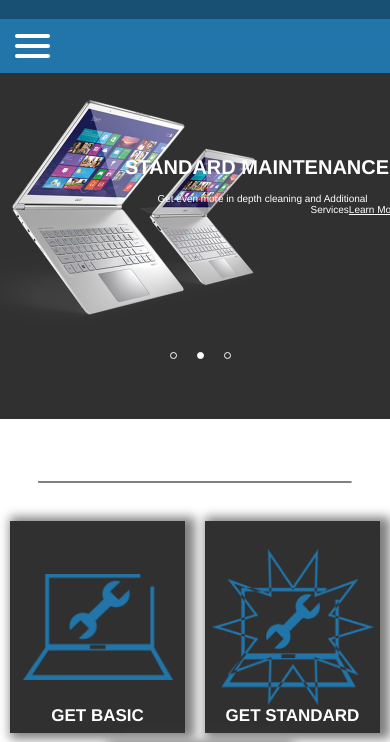
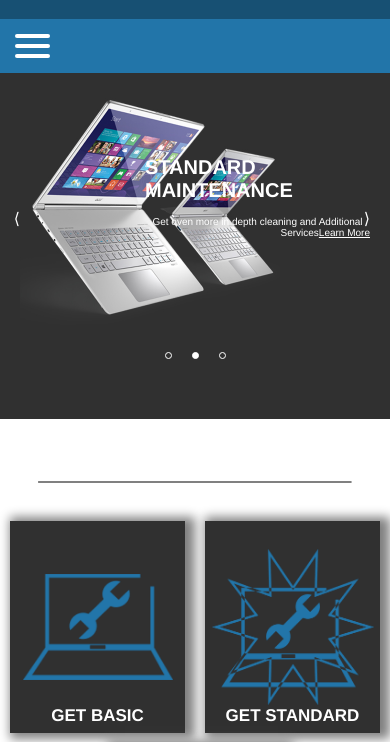
Before and after one commit to seniorseminar-pcrepairs/pcrepairs1.github.io, a plain HTML site: page index.html in a window 390 px wide. Shown: the part 61-803 px from the top of the page. Drawn offline with nearby package versions, Linux system fonts and the light colour scheme.

Commit message:
fixed smallest breakpoint slider size Signed-off-by: seniorseminar-pcrepairs <seniorseminar.pcrepairs@gmail.com>

```diff
--- a/index.css
+++ b/index.css
@@ -339,7 +339,7 @@ hr{
   }
 
 #mainslide{
-    width: 400px;
+    width: 350px;
     height: 250px;
     display: block;
     position: relative;
@@ -347,7 +347,7 @@ hr{
     margin: auto;
 }
 #slider{
-    width: 400px;
+    width: 350px;
     height: 250px;
     display: block;
     position: absolute;
@@ -358,7 +358,7 @@ hr{
     height: 250px;
     }
 .info{
-    width: 400px;
+    width: 350px;
     height: 80px;
     display: block;
     position: relative;
@@ -403,7 +403,7 @@ hr{
     cursor: pointer;
     z-index: 999;
     top: 120px;
-    right: 400px;
+    right: 350px;
 }
 
 #pager{
```
